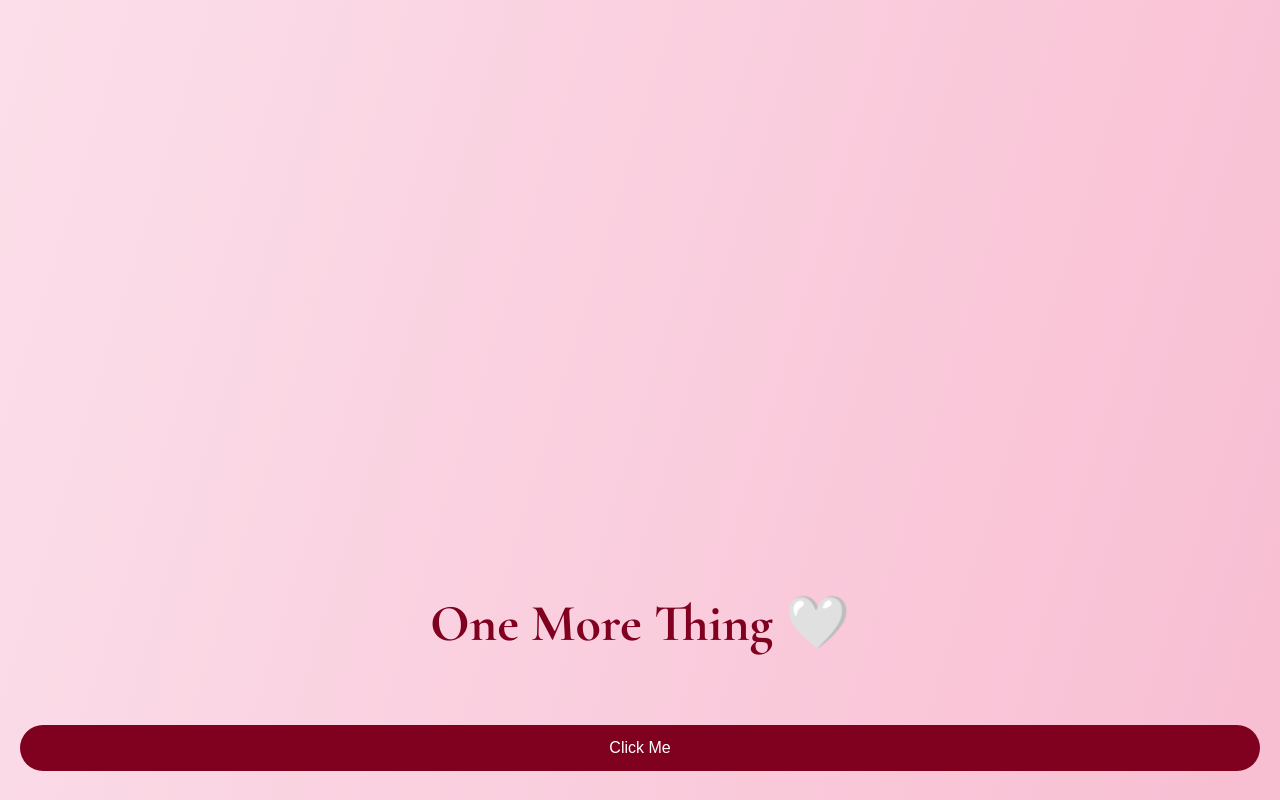
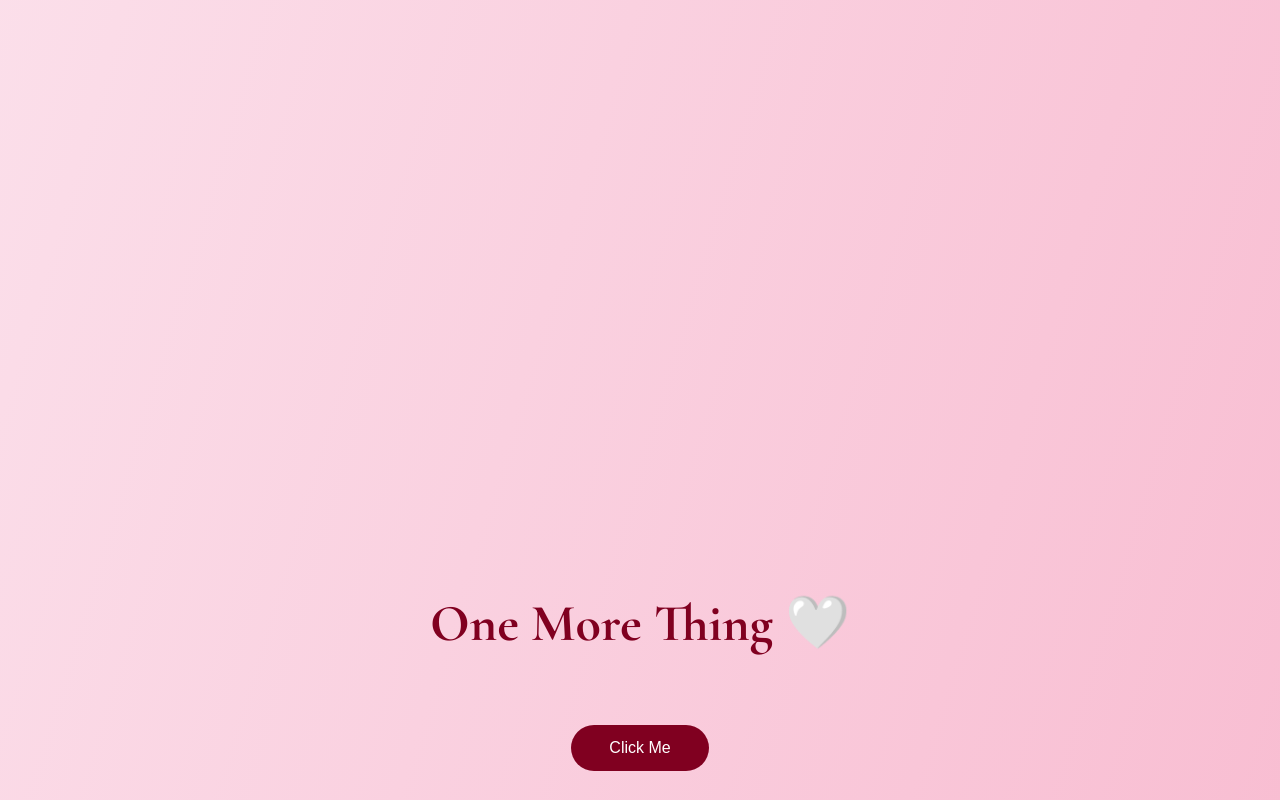
Before and after one commit to Kayathrirayan/kanmani-private-world, a plain HTML site: page home.html in a window 1280 px wide. Shown: the part 3000-3800 px from the top of the page. Drawn offline with nearby package versions, Linux system fonts and the light colour scheme.

Commit message:
Update home.html

```diff
--- a/home.html
+++ b/home.html
@@ -123,6 +123,11 @@
             from { transform: translateY(0); }
             to { transform: translateY(-110vh); }
         }
+
+        #final {
+            align-items: center;
+        }
+
 
     </style>
 </head>
```
